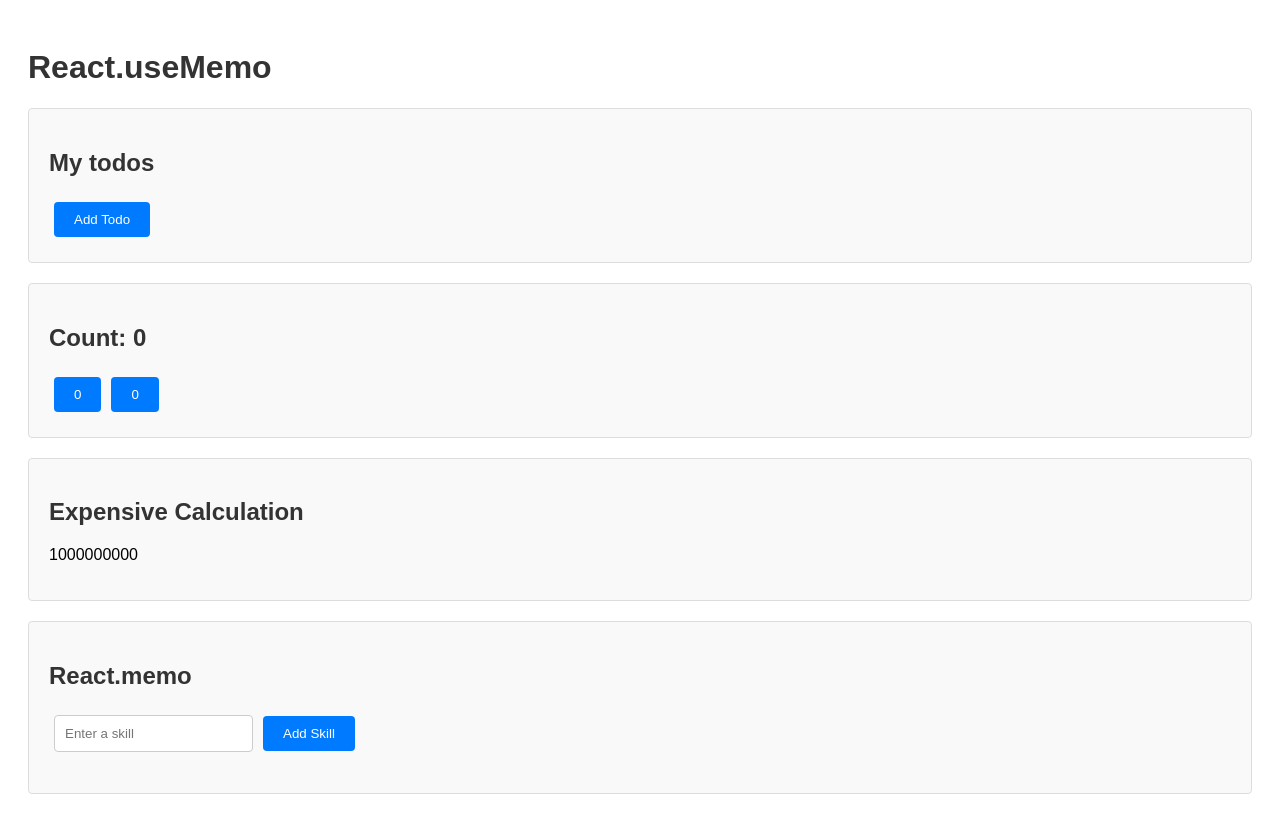
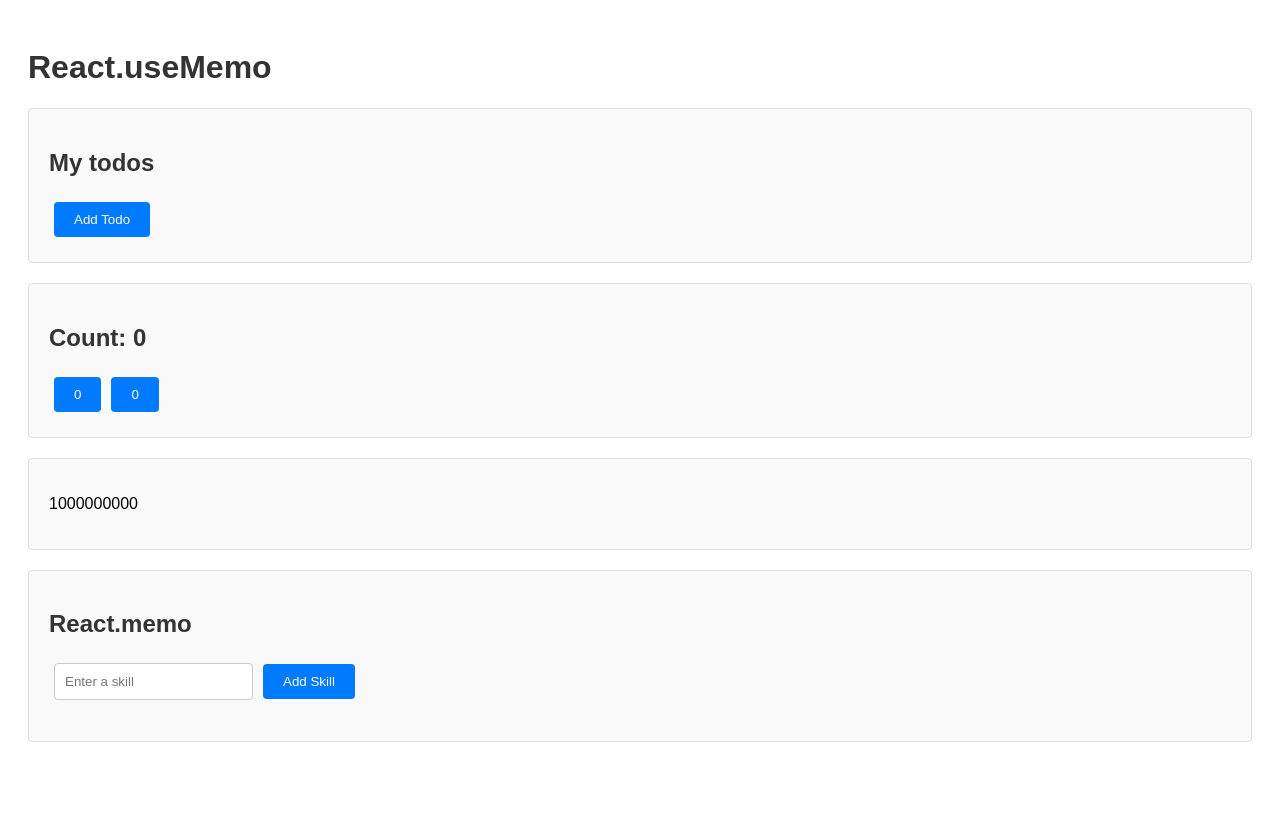
Before and after one commit to acciojob/react-memo-imrahulsrivastava, a React app: page / in a window 1280 px wide. Shown: the top 832 px of the page. After the commit the page ends 800 px from the top, so only its background shows below. Built offline with nearby package versions, Linux system fonts and the light colour scheme; the HTML template or start-up script is replaced by a standard one.

Commit message:
submission

```diff
--- a/src/components/UseMemo.js
+++ b/src/components/UseMemo.js
@@ -49,7 +49,7 @@ const UseMemoComponent = () => {
       </section>
 
       <section id="calc">
-        <h2>Expensive Calculation</h2>
+        {/* <h2>Expensive Calculation</h2> */}
         <p>{calculatedValue}</p>
       </section>
     </div>
```
